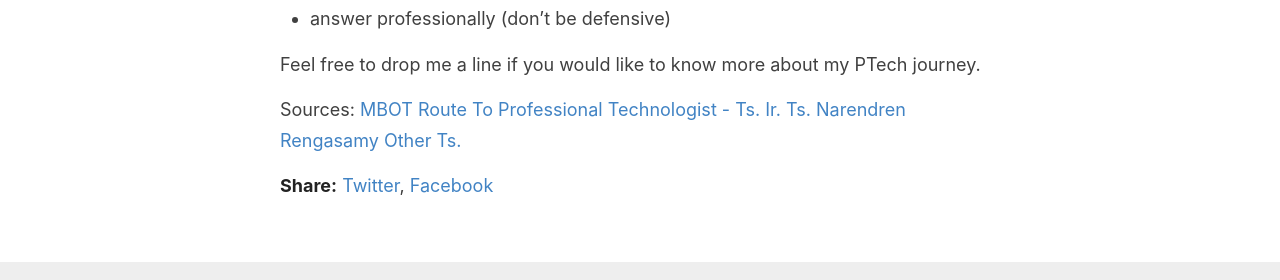
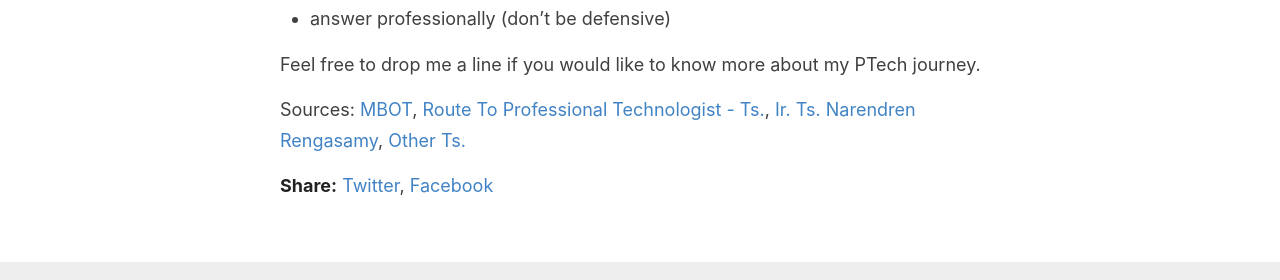
Before and after one commit to yinsanwoo/yinsanwoo.github.io, a Jekyll site: the page built from _posts/2021-08-28-PrepareForProfessionalTechnologist.md.md, in a window 1280 px wide. Shown: the part 1278-1558 px from the top of the page. Built offline with Jekyll 4.4.1, drawn with Linux system fonts in a browser that asks for light colours; comment, search, counter and statistics services are not loaded.

```diff
--- a/_posts/2021-08-28-PrepareForProfessionalTechnologist.md.md
+++ b/_posts/2021-08-28-PrepareForProfessionalTechnologist.md.md
@@ -31,7 +31,7 @@ MBOT will update the candidate of each application status via email
 Feel free to drop me a line if you would like to know more about my PTech journey.
 
 Sources:
-[MBOT](https://www.mbot.org.my/)
-[Route To Professional Technologist - Ts.](https://lnkd.in/gtKTq8Cy)
-[Ir. Ts. Narendren Rengasamy](https://lnkd.in/gTirMnHx)
+[MBOT](https://www.mbot.org.my/),
+[Route To Professional Technologist - Ts.](https://lnkd.in/gtKTq8Cy),
+[Ir. Ts. Narendren Rengasamy](https://lnkd.in/gTirMnHx),
 [Other Ts.](https://lnkd.in/gqGWFrUf, https://lnkd.in/gx8zpD59)
```
